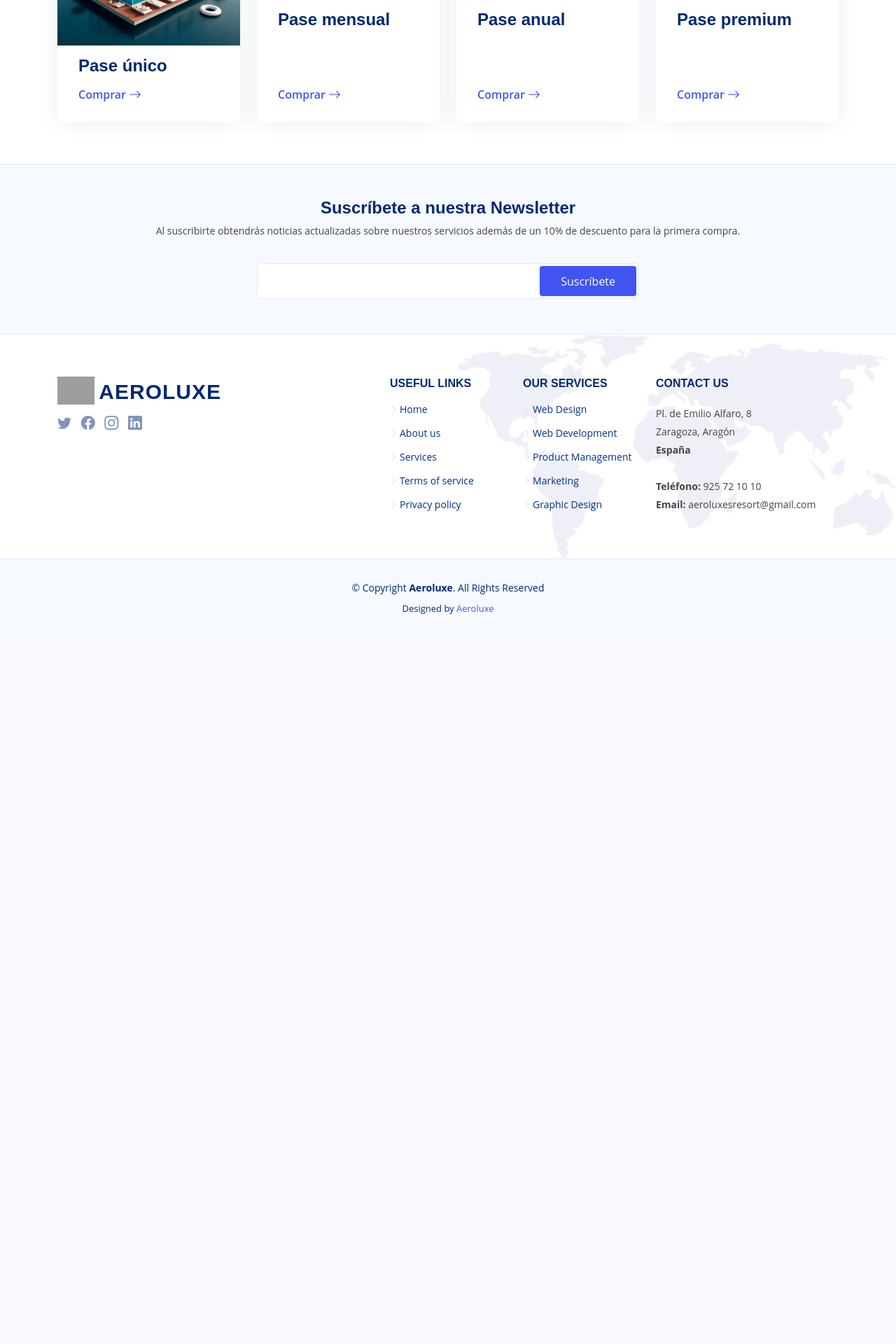
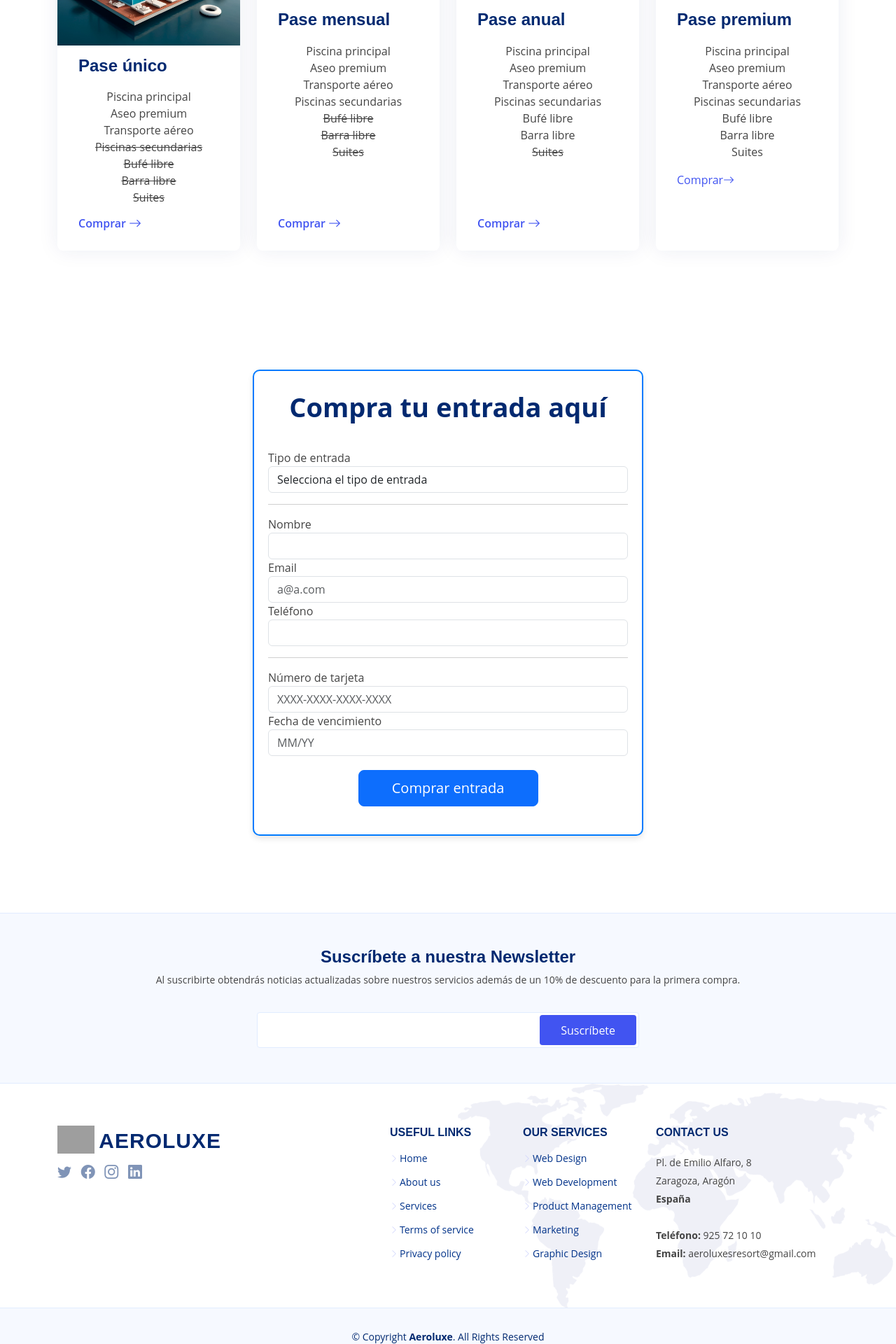
Before and after one commit to dgsi-lab-gl2-2324/Aeroluxe, a PHP site: the page made by Aeroluxe/vista/seleccionentradasView.php in a window 1280 px wide. Shown: the part 1164-3084 px from the top of the page at 70% size. Before the commit the page ends 2041 px from the top, so only its background shows below. Run offline with PHP 8.4, Linux system fonts and the light colour scheme; the template is opened without the code that fills it, so the values that code supplies are empty; some libraries are stand-ins or nearby versions; some web fonts are replaced; grey boxes are pictures that could not be loaded.

Commit message:
Añadido proceso de compra y entrada

```diff
--- a/Aeroluxe/controller/SesionController.php
+++ b/Aeroluxe/controller/SesionController.php
@@ -298,10 +298,11 @@ class SesionController extends ControladorBase
         $this->view("seleccionentradas", $data);
     }
 
-    public function compraentradas()
+    public function procesarcompra()
     {
         $data = array();
 
-        $this->view("compraentradas", $data);
+        $this->view("ventarealizada", $data);
     }
+
 }
--- a/Aeroluxe/vista/seleccionentradasView.php
+++ b/Aeroluxe/vista/seleccionentradasView.php
@@ -36,35 +36,79 @@
 
       <div class="row">
 
-        <div class="col-lg-3">
+        <div class="col-lg-3" data-aos="zoom-in" data-aos-delay="100">
           <div class="post-box">
             <div class="post-img"><img src="<?php echo URL ?>/assets/img/planbasicoup.png" class="img-fluid" alt=""></div>
             <h3 class="post-title">Pase único</h3>
-            <a href="blog-single.html" class="readmore stretched-link mt-auto"><span>Comprar</span><i class="bi bi-arrow-right"></i></a>
+            <div style="text-align: center;">
+            <ul class="list-unstyled">
+                <li>Piscina principal</li>
+                <li>Aseo premium</li>
+                <li>Transporte aéreo</li>
+                <li style="text-decoration: line-through;">Piscinas secundarias</li>
+                <li style="text-decoration: line-through;">Bufé libre</li>
+                <li style="text-decoration: line-through;">Barra libre</li>
+                <li style="text-decoration: line-through;">Suites</li>
+              </ul>
+            </div>
+            <a href="#purchase" class="readmore stretched-link mt-auto"><span>Comprar</span><i class="bi bi-arrow-right"></i></a>
           </div>
         </div>
 
-        <div class="col-lg-3">
+        <div class="col-lg-3" data-aos="zoom-in" data-aos-delay="100">
           <div class="post-box">
             <div class="post-img"><img src="<?php echo URL ?>/assets/img/planmensualup.png" class="img-fluid" alt=""></div>
             <h3 class="post-title">Pase mensual</h3>
-            <a href="blog-single.html" class="readmore stretched-link mt-auto"><span>Comprar</span><i class="bi bi-arrow-right"></i></a>
+            <div style="text-align: center;">
+            <ul class="list-unstyled">
+                <li>Piscina principal</li>
+                <li>Aseo premium</li>
+                <li>Transporte aéreo</li>
+                <li>Piscinas secundarias</li>
+                <li style="text-decoration: line-through;">Bufé libre</li>
+                <li style="text-decoration: line-through;">Barra libre</li>
+                <li style="text-decoration: line-through;">Suites</li>
+              </ul>
+            </div>
+            <a href="#purchase" class="readmore stretched-link mt-auto"><span>Comprar</span><i class="bi bi-arrow-right"></i></a>
           </div>
         </div>
 
-        <div class="col-lg-3">
+        <div class="col-lg-3" data-aos="zoom-in" data-aos-delay="100">
           <div class="post-box">
             <div class="post-img"><img src="<?php echo URL ?>/assets/img/plananualup.png" class="img-fluid" alt=""></div>
             <h3 class="post-title">Pase anual</h3>
-            <a href="<?php echo URL . '/compra'?>" class="readmore stretched-link mt-auto"><span>Comprar</span><i class="bi bi-arrow-right"></i></a>
+            <div style="text-align: center;">
+            <ul class="list-unstyled">
+                <li>Piscina principal</li>
+                <li>Aseo premium</li>
+                <li>Transporte aéreo</li>
+                <li>Piscinas secundarias</li>
+                <li>Bufé libre</li>
+                <li>Barra libre</li>
+                <li style="text-decoration: line-through;">Suites</li>
+              </ul>
+            </div>
+            <a href="#purchase" class="readmore stretched-link mt-auto"><span>Comprar</span><i class="bi bi-arrow-right"></i></a>
           </div>
         </div>
 
-        <div class="col-lg-3">
+        <div class="col-lg-3" data-aos="zoom-in" data-aos-delay="100">
           <div class="post-box">
             <div class="post-img"><img src="<?php echo URL ?>/assets/img/planpremiumup.png" class="img-fluid" alt=""></div>
             <h3 class="post-title">Pase premium</h3>
-            <a href="<?php echo URL . '/compra'?>" class="readmore stretched-link mt-auto"><span>Comprar</span><i class="bi bi-arrow-right"></i></a>
+            <div style="text-align: center;">
+            <ul class="list-unstyled">
+                <li>Piscina principal</li>
+                <li>Aseo premium</li>
+                <li>Transporte aéreo</li>
+                <li>Piscinas secundarias</li>
+                <li>Bufé libre</li>
+                <li>Barra libre</li>
+                <li>Suites</li>
+              </ul>
+            </div>
+            <a href="#purchase"><span>Comprar</span><i class="bi bi-arrow-right"></i></a>
           </div>
         </div>
 
@@ -73,3 +117,64 @@
     </div>
 
   </section><!-- End Join Us Section -->
+
+  <!-- ======= Purchase Section ======= -->
+<section id="purchase" class="purchase-section">
+
+<div class="container" data-aos="fade-up">
+
+    <div class="form-container">
+    <header class="section-header">
+        <p>Compra tu entrada aquí</p>
+      </header>
+
+        <form method="post" action="<?php echo URL . '/procesarcompra'; ?>">
+
+            <div class="form-group">
+                <label for="inputEntryType">Tipo de entrada</label>
+                <select name="tipo_entrada" class="form-control" id="inputEntryType" required>
+                    <option value="" disabled selected>Selecciona el tipo de entrada</option>
+                    <option value="unico">Pase único (2500€)</option>
+                    <option value="mensual">Pase mensual (5000€)</option>
+                    <option value="anual">Plan anual (30000€)</option>
+                    <option value="premium">Plan premium (50000€)</option>
+                </select>
+            </div>
+
+            <hr>
+
+            <div class="form-group">
+                <label for="inputName">Nombre</label>
+                <input type="text" name="nombre" maxlength="50" required class="form-control" id="inputName">
+            </div>
+
+            <div class="form-group">
+                <label for="inputEmail">Email</label>
+                <input type="email" name="email" maxlength="100" required class="form-control" id="inputEmail" placeholder="a@a.com">
+            </div>
+
+            <div class="form-group">
+                <label for="inputPhone">Teléfono</label>
+                <input type="tel" name="telefono" maxlength="15" required class="form-control" id="inputPhone">
+            </div>
+
+            <hr>
+
+            <div class="form-group">
+                <label for="inputCardNumber">Número de tarjeta</label>
+                <input type="text" name="numero_tarjeta" maxlength="16" required class="form-control" id="inputCardNumber" placeholder="XXXX-XXXX-XXXX-XXXX">
+            </div>
+
+            <div class="form-group">
+                <label for="inputExpirationDate">Fecha de vencimiento</label>
+                <input type="text" name="fecha_vencimiento" maxlength="7" required class="form-control" id="inputExpirationDate" placeholder="MM/YY">
+            </div>
+
+            <button type="submit" class="btn btn-primary btn-lg btn-block btn-center">Comprar entrada</button>
+
+        </form>
+    </div>
+
+</div>
+
+</section><!-- End Purchase Section -->
```
Also changed, not shown: Aeroluxe/vista/indexView.php (+4 -5 lines), Aeroluxe/vista/ventarealizadaView.php (added, +44 -0 lines), Aeroluxe/.htaccess, Aeroluxe/assets/img/Rickrolling_QR_code.png (added), Aeroluxe/vista/compraentradasView.php (deleted).
